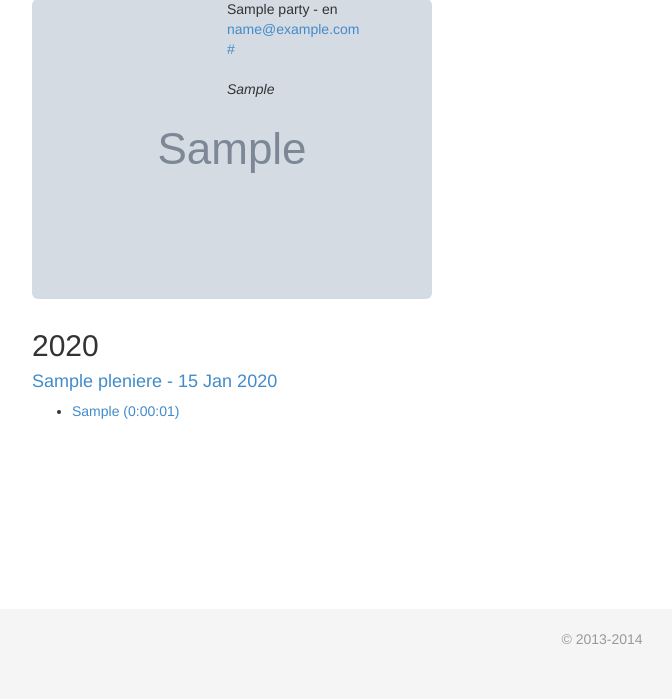
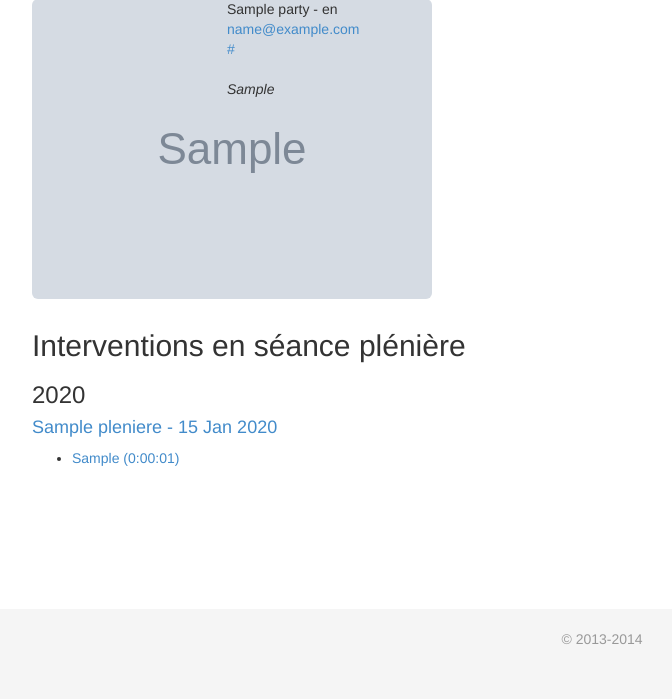
Before and after one commit to gdesmott/politube, a Django app: page /deputy/1/ in a window 1280 px wide. Shown: the part 131-830 px from the top of the page, without its empty margins (38-710 px from the left). Run offline with Django 3.2, Linux system fonts and the light colour scheme; tables that the repository leaves empty hold one stand-in row (values such as "Sample post"); grey boxes marked "Sample" are stand-in pictures; some libraries are stand-ins or nearby versions; grey boxes are pictures that could not be loaded.

Commit message:
deputy.html: add subsection and anchor

```diff
--- a/politube/templates/deputy/deputy.html
+++ b/politube/templates/deputy/deputy.html
@@ -21,9 +21,10 @@
 
 </div>
 
+<h2 id='speaches'>Interventions en séance plénière</h2>
 {% for agenda in deputy.getSortedItems %}
 
-{% ifchanged %} <h2>{{ agenda.pleniere.date|date:"Y" }}</h2> {% endifchanged %}
+{% ifchanged %} <h3>{{ agenda.pleniere.date|date:"Y" }}</h3> {% endifchanged %}
 {% ifchanged %} <h4><a href="{% url 'pleniere' agenda.pleniere.id %}">{{ agenda.pleniere.title }} -
     {{ agenda.pleniere.date|date:"d M Y" }}</a></h4> {% endifchanged %}
 
```
